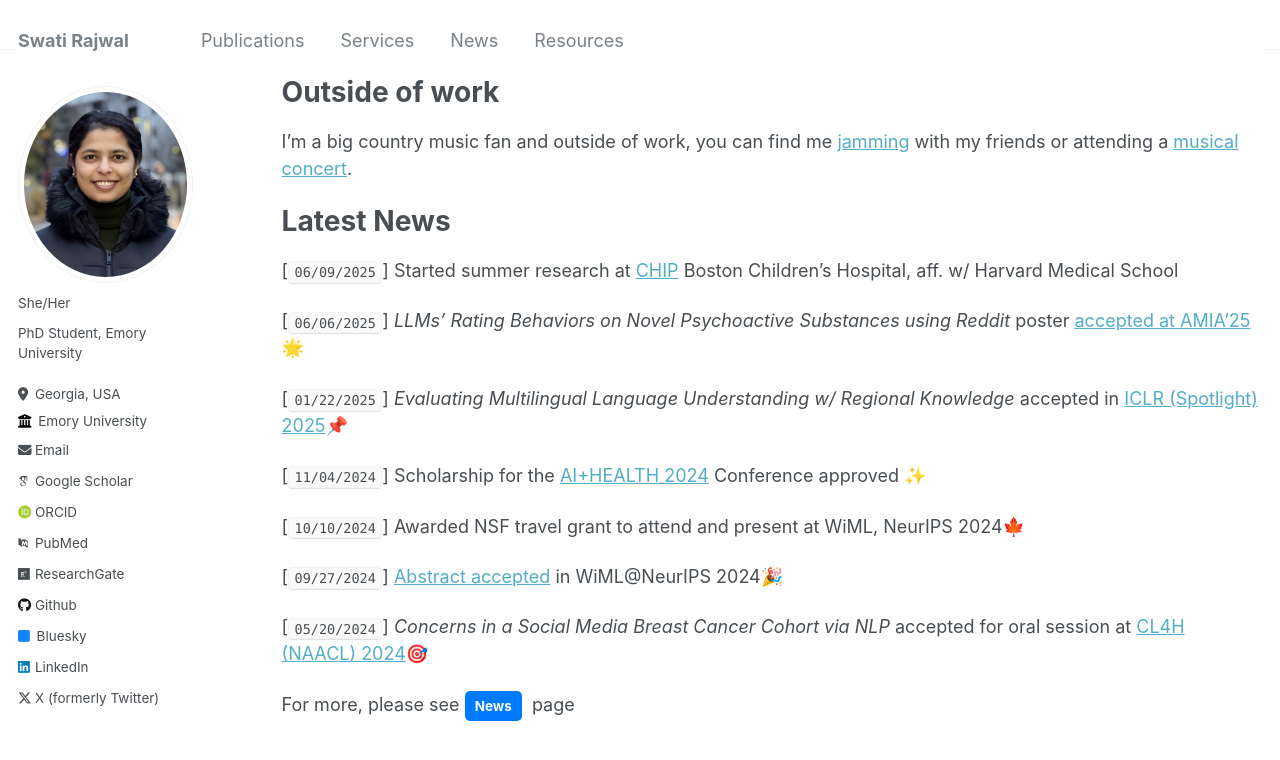
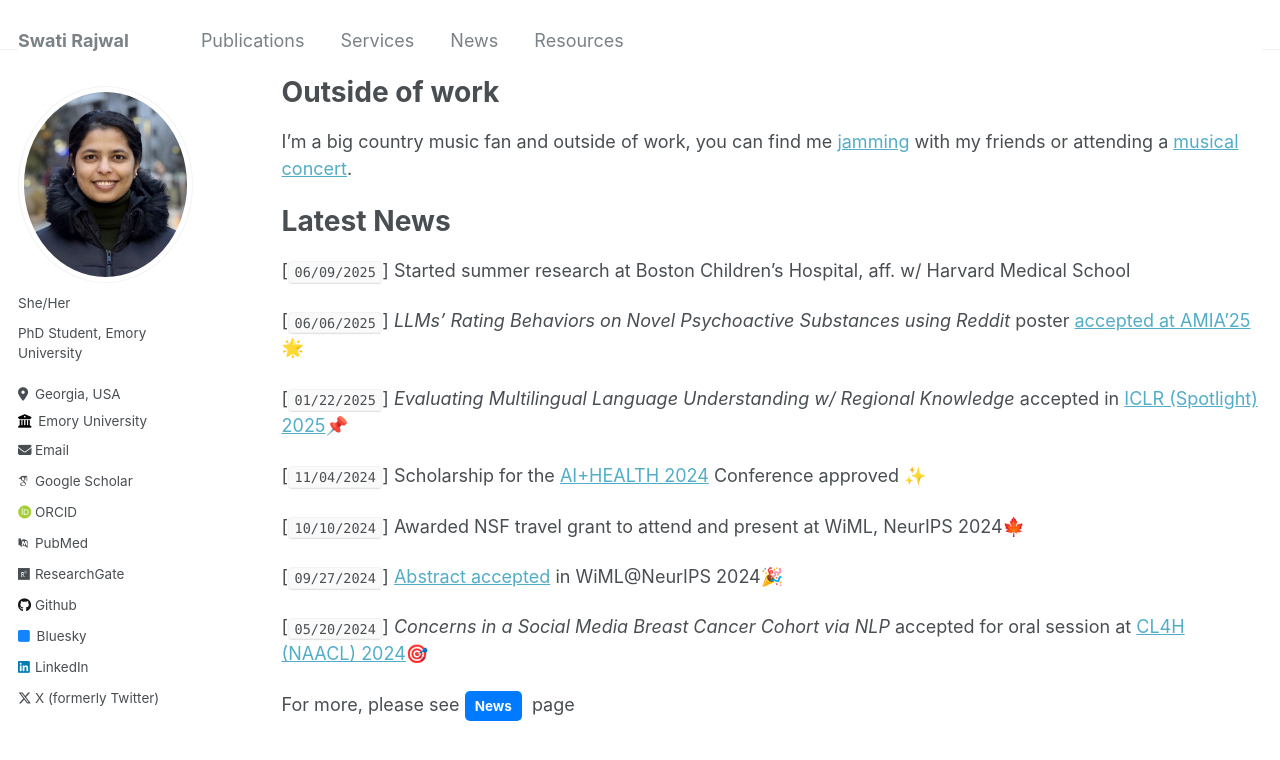
Before and after one commit to swati-rajwal/swati-rajwal.github.io, a Jekyll site: the page built from _pages/about.md, in a window 1280 px wide and 900 px high, scrolled down 505 px. Shown: the top 760 px of the window. Built offline with Jekyll 4.4.1, drawn with Linux system fonts in a browser that asks for light colours; some web fonts are replaced.

Commit message:
Update about.md

````diff
--- a/_pages/about.md
+++ b/_pages/about.md
@@ -21,7 +21,7 @@ My research interests are at the intersection of natural language processing (NL
 I'm a big country music fan and outside of work, you can find me <a href="https://www.youtube.com/watch?v=cgm9iGAupL0" target="_blank">jamming</a> with my friends or attending a <a href="https://www.youtube.com/watch?v=GfivcgiiRL0" target="_blank">musical concert</a>.
 
 # Latest News
-[```06/09/2025```] Started summer research at <a href="https://www.chip.org/" target="_blank">CHIP</a> Boston Children’s Hospital, aff. w/ Harvard Medical School
+[```06/09/2025```] Started summer research at Boston Children’s Hospital, aff. w/ Harvard Medical School
 
 [```06/06/2025```] _LLMs’ Rating Behaviors on Novel Psychoactive Substances using Reddit_ poster <a href="https://amia.secure-platform.com/symposium/gallery/rounds/82021/details/20563" target="_blank">accepted at AMIA'25</a>🌟
 
````
